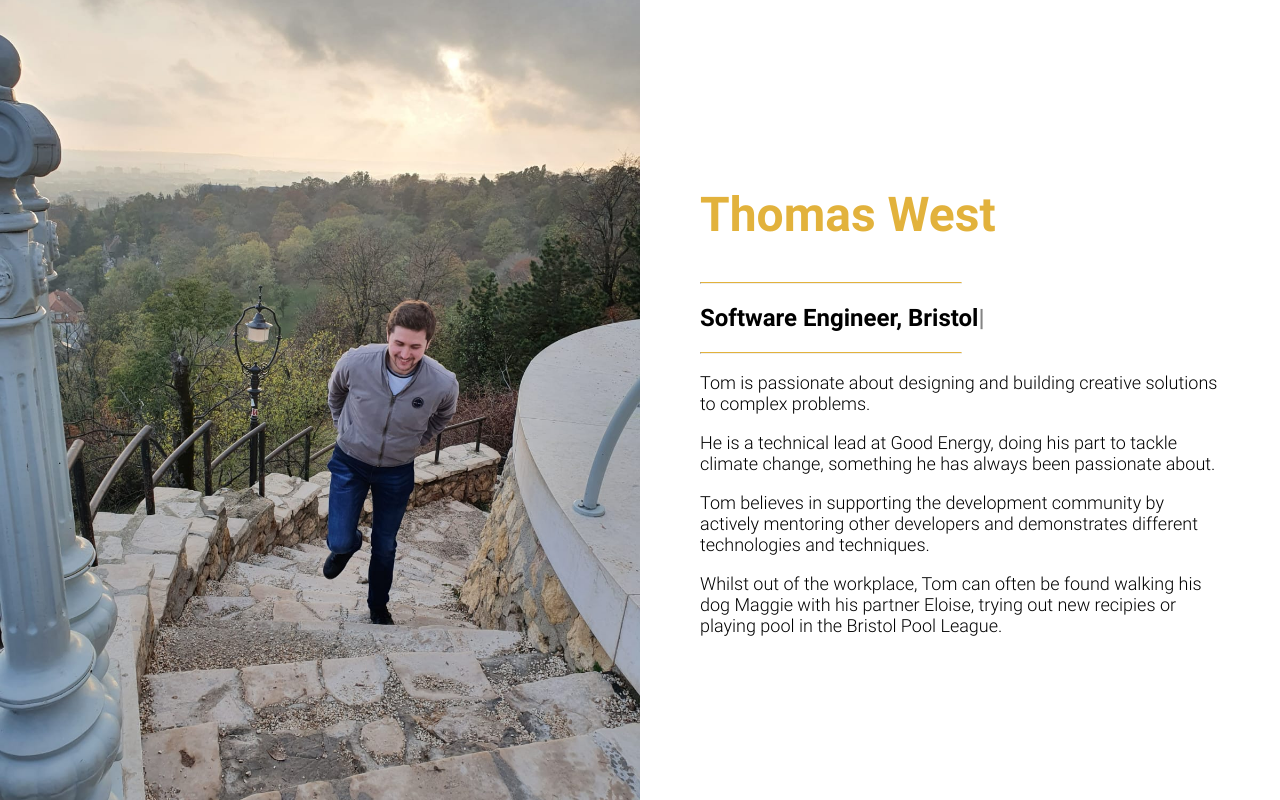
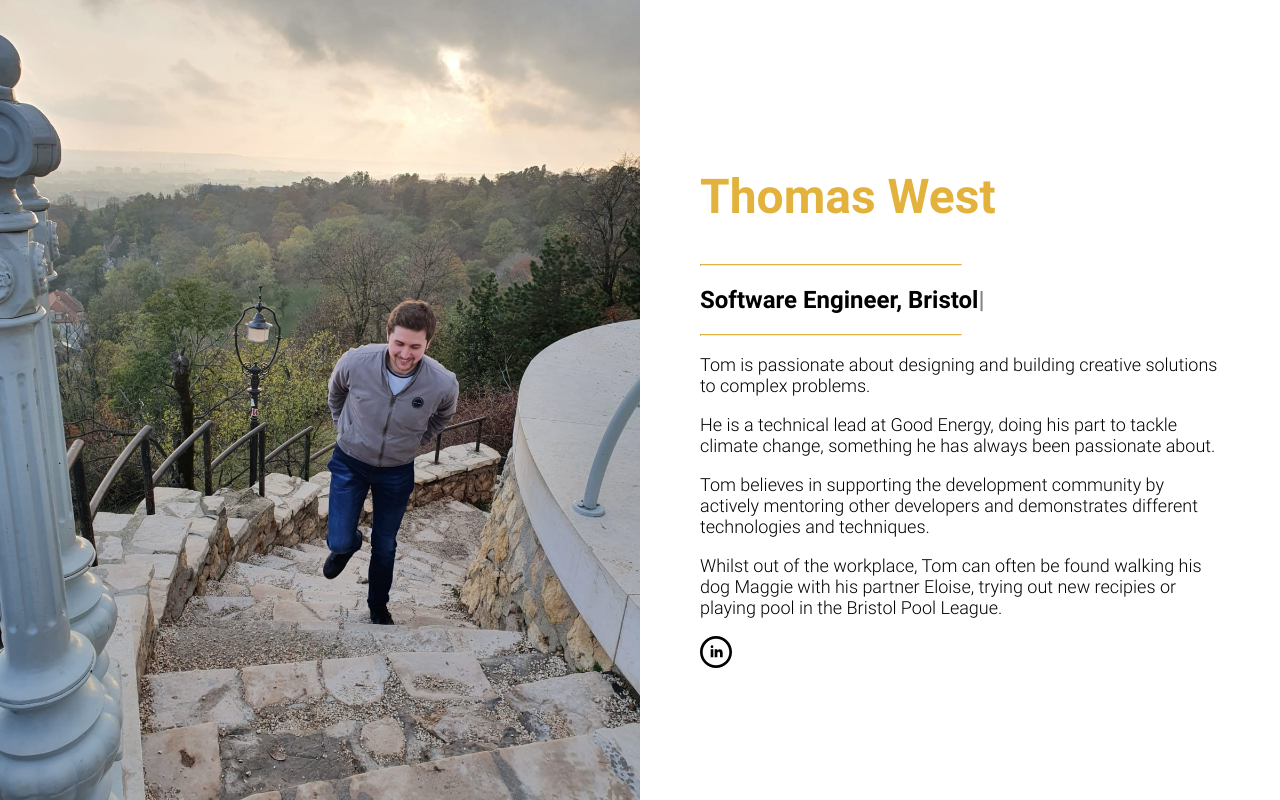
Before and after one commit to icesurfer10/Portfolio, a React (Create React App) app: page / in a window 1280 px wide. Built offline with nearby package versions, Linux system fonts and the light colour scheme.

Commit message:
Adding linked in social media icon

```diff
--- /dev/null
+++ b/src/components/LinkedIn.tsx
@@ -0,0 +1,11 @@
+import React from 'react';
+
+const LinkedIn: React.FC = () => {
+  return (
+    <a href="https://www.linkedin.com/in/thomas-west-20393746/" target="_blank" rel="noreferrer">
+      <svg className='icon' xmlns="http://www.w3.org/2000/svg" width="24" height="24" viewBox="0 0 24 24"><path d="M12 2c5.514 0 10 4.486 10 10s-4.486 10-10 10-10-4.486-10-10 4.486-10 10-10zm0-2c-6.627 0-12 5.373-12 12s5.373 12 12 12 12-5.373 12-12-5.373-12-12-12zm-2 8c0 .557-.447 1.008-1 1.008s-1-.45-1-1.008c0-.557.447-1.008 1-1.008s1 .452 1 1.008zm0 2h-2v6h2v-6zm3 0h-2v6h2v-2.861c0-1.722 2.002-1.881 2.002 0v2.861h1.998v-3.359c0-3.284-3.128-3.164-4-1.548v-1.093z"/></svg>
+    </a>
+  )
+}
+
+export default LinkedIn;
--- /dev/null
+++ b/src/components/Social.tsx
@@ -0,0 +1,13 @@
+import React from 'react';
+import LinkedIn from './LinkedIn';
+import './social.scss';
+
+const Social: React.FC = () => {
+  return (
+    <div className="social">
+      <LinkedIn></LinkedIn>
+    </div>
+  )
+}
+
+export default Social;
--- /dev/null
+++ b/src/components/social.scss
@@ -0,0 +1,10 @@
+.social {
+  .icon {
+    height: 2em;
+    width: 2em;
+
+    &:hover {
+      fill: #E2B23C;
+    }
+  }
+}
--- a/src/views/Home/Home.tsx
+++ b/src/views/Home/Home.tsx
@@ -2,6 +2,7 @@ import React from 'react';
 import Typist from 'react-typist';
 import me from '../../assets/images/me.jpeg';
 import content from '../../content/content';
+import Social from '../../components/Social';
 
 import './home.scss';
 import 'react-typist/dist/Typist.css';
@@ -13,7 +14,7 @@ export interface IHomeProps {
 const Home: React.FC<IHomeProps> = () => {
   return(
     <section className='home'>
-      <img src={me} alt='logo'></img>
+      <img src={me} alt='Tom'></img>
       <div className='content'>
         <h1>{content.text('profile.name')}</h1>
         <hr />
@@ -25,6 +26,8 @@ const Home: React.FC<IHomeProps> = () => {
         <p>{content.text('home.paragraphTwo')}</p>
         <p>{content.text('home.paragraphThree')}</p>
         <p>{content.text('home.paragraphFour')}</p>
+
+        <Social></Social>
       </div>
     </section>
   );
```
Also changed, not shown: src/assets/images/linkedin.svg (added), 1 other file (tests, documents, lock files or other folders).
